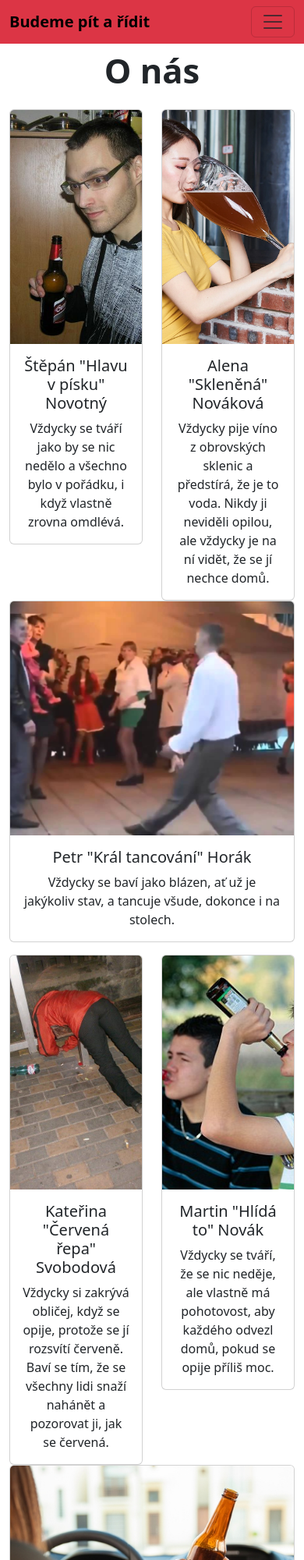
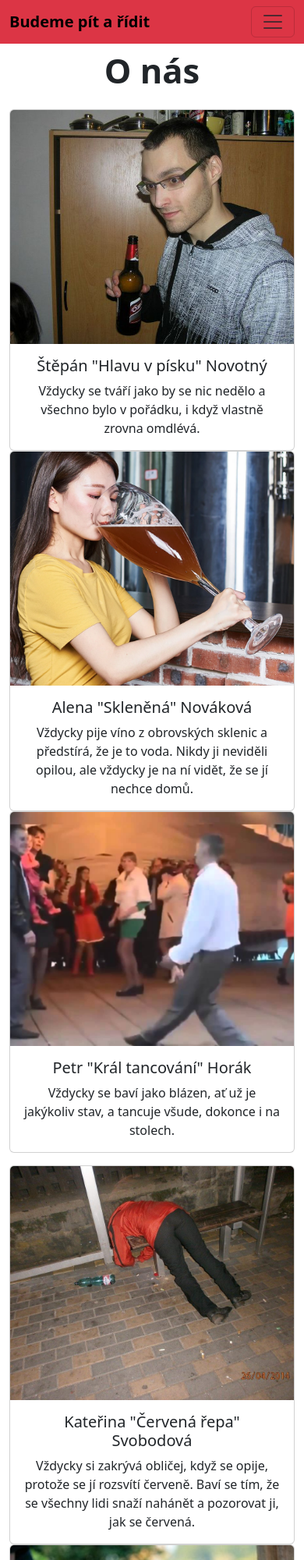
Before and after one commit to pslib-cz/2022-p1a-web-vlastni-bootstrap-steveruu, a plain HTML site: page o-nas/index.html in a window 390 px wide. Shown: the top 2000 px of the page at 78% size. Drawn offline with nearby package versions, Linux system fonts and the light colour scheme.

Commit message:
+- cardfixes

```diff
--- a/o-nas/index.html
+++ b/o-nas/index.html
@@ -41,7 +41,6 @@
 
     </div>
 
-
     <div class="container-fluid text-center">
         <div class="pt-2">
             <div class>
@@ -50,7 +49,7 @@
         </div>
 
         <div class="row text-center pt-3">
-            <div class="col">
+            <div class="col-sm-6 col-md-4">
                 <div class="card" style="width: 100%">
                     <img src="../assets/images/stepan.jpg" class="card-img-top object-fit-cover" alt="Štěpán"
                         style="height: 300px">
@@ -63,7 +62,7 @@
             </div>
 
 
-            <div class="col">
+            <div class="col-sm-6 col-md-4">
                 <div class="card" style="width: 100%">
                     <img src="../assets/images/alena.webp" class="card-img-top object-fit-cover" alt="Alena"
                         style="height: 300px">
@@ -74,7 +73,7 @@
                     </div>
                 </div>
             </div>
-            <div class="col">
+            <div class="col-sm-6 col-md-4">
                 <div class="card" style="width: 100%">
                     <img src="../assets/images/petrhorka.jpg" class="card-img-top object-fit-cover" alt="Petr"
                         style="height: 300px">
@@ -88,7 +87,7 @@
         </div>
 
         <div class="row text-center pt-3 mb-xl-5">
-            <div class="col">
+            <div class="col-sm-6 col-md-4">
                 <div class="card" style="width: 100%">
                     <img src="../assets/images/mugshot.jpg" class="card-img-top object-fit-cover" alt="Kateřina"
                         style="height: 300px">
@@ -101,7 +100,7 @@
             </div>
 
 
-            <div class="col">
+            <div class="col-sm-6 col-md-4">
                 <div class="card" style="width: 100%">
                     <img src="../assets/images/martin.jpg" class="card-img-top object-fit-cover" alt="Martin"
                         style="height: 300px">
@@ -112,7 +111,7 @@
                     </div>
                 </div>
             </div>
-            <div class="col">
+            <div class="col-sm-6 col-md-4">
                 <div class="card" style="width: 100%">
                     <img src="../assets/images/eva.jpg" class="card-img-top object-fit-cover" alt="Eva"
                         style="height: 300px">
@@ -124,8 +123,6 @@
                 </div>
             </div>
         </div>
-
-
 
     </div>
     <footer class="bg-black text-center text-lg-start">
```
